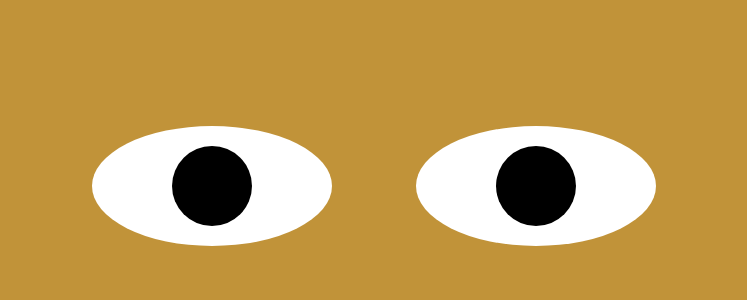
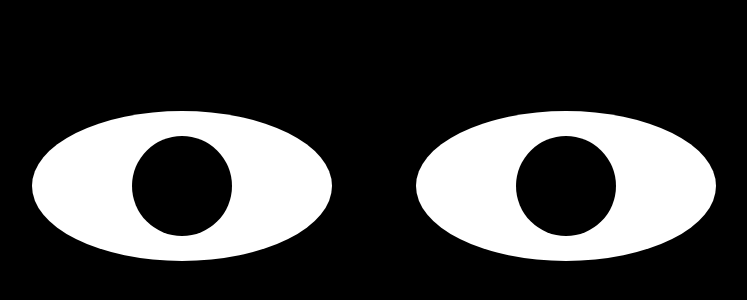
Before and after one commit to thomasgutiez/eyeeye, a plain HTML site: page index.html in a window 1280 px wide. Shown: the part 172-472 px from the top of the page, without its empty margins (266-1013 px from the left). Drawn offline with Linux system fonts and the light colour scheme.

Commit message:
Update styles.css

```diff
--- a/styles.css
+++ b/styles.css
@@ -1,7 +1,7 @@
 body {
   margin: 0;
   padding: 0;
-  background: #C19339;
+  background: #000000;
 }
 
 .eye-container{position: absolute; left: 5%;top: 5%; width: 90%; height: 80%}
@@ -14,8 +14,8 @@ body {
   text-align: center;
 }
 .eye {
-  width: 240px;
-  height: 120px;
+  width: 300px;
+  height: 150px;
   background: #fff;
   display: inline-block;
   margin: 40px;
@@ -24,8 +24,8 @@ body {
   overflow: hidden;
 }
 .ball {
-  width: 80px;
-  height: 80px;
+  width: 100px;
+  height: 100px;
   background: #000;
   position: absolute;
   top: 50%;
```
